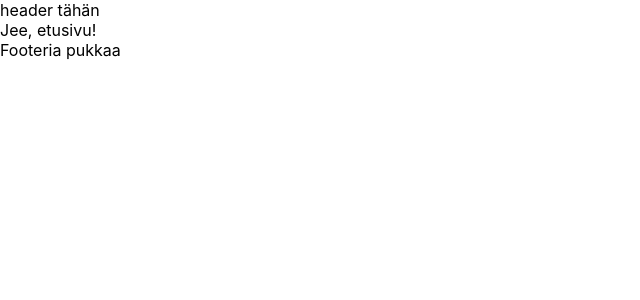
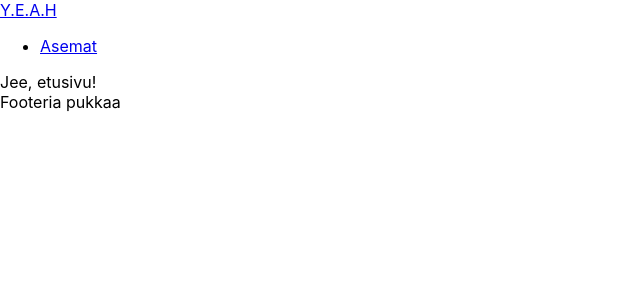
Before and after one commit to RaimoHaikari/city-bike-app, a React (Create React App) app: page / in a window 1280 px wide. Shown: the top 300 px of the page, without its empty margins (0-640 px from the left). Built offline with nearby package versions, Linux system fonts and the light colour scheme; no server answers.

Commit message:
asennettu ApolloClient ja avattu asemalistaukselle oma sivu

```diff
--- a/package.json
+++ b/package.json
@@ -1,5 +1,5 @@
 {
-  "homepage": "http://raimohaikari.github.io/city-bike-app/",
+  "homepage": "http://city-bike-app.tahtisadetta.fi/",
   "name": "city-bike-app",
   "version": "0.1.0",
   "private": true,
--- a/src/App.js
+++ b/src/App.js
@@ -1,14 +1,14 @@
 import {
   BrowserRouter as Router,
   Routes,
-  Route,
-  Link
+  Route
 } from "react-router-dom";
 
 import Footer from "./components/footer";
 import Header from "./components/header";
 
 import LandingPage from "./pages/LandingPage";
+import Stations from "./pages/Stations";
 
 const App = () => {
   return (
@@ -16,7 +16,8 @@ const App = () => {
       <Header />
 
       <Routes>
-        <Route path="*"  element={<LandingPage />} />
+        <Route path="/stations" element={<Stations />} />
+        <Route path="/" element={<LandingPage />} />
       </Routes>
 
       <Footer />
--- a/src/components/header/index.js
+++ b/src/components/header/index.js
@@ -1,9 +1,27 @@
+import { Link } from "react-router-dom";
+
 const Header = () => {
+
     return (
-        <div>
-            header tähän
-        </div>
+        <header>
+            <div>
+
+                <Link to="/">
+                    Y.E.A.H
+                </Link>
+
+                <nav>
+                    <ul>
+                        <li>
+                            <Link to="/stations">Asemat</Link>
+                        </li>
+                    </ul>
+                </nav>
+
+            </div>
+        </header>
     );
+
 };
 
 export default Header;
--- /dev/null
+++ b/src/components/stationList/index.js
@@ -0,0 +1,14 @@
+/*
+result.data.stations.map(p => p.nimi).join(', ')
+*/
+const StationList = ({stations}) => {
+    return (
+        <div>
+            {
+                stations.map(p => p.nimi).join(', ')
+            }
+        </div>
+    );
+};
+
+export default StationList;
--- a/src/index.js
+++ b/src/index.js
@@ -5,36 +5,23 @@ import App from './App';
 
 import {
   ApolloClient,
+  ApolloProvider,
   HttpLink,
-  InMemoryCache,
-  gql
+  InMemoryCache
 } from '@apollo/client'
 
-/*
-https://stackoverflow.com/questions/52130918/web-api-error-this-request-has-been-blocked-the-content-must-be-served-over-h
-*/
+const backendUri = 'http://graafeja.tahtisadetta.fi/graphql';
+
 const client = new ApolloClient({
   cache: new InMemoryCache(),
   link: new HttpLink({
-    uri: 'http://graafeja.tahtisadetta.fi/graphql',
+    uri: backendUri,
   })
 });
 
-const query = gql`
-  query {
-    users {
-      name
-    }
-  }
-`;
-
-client.query({ query })
-  .then((response) => {
-    console.log(response.data)
-  })
-
-
 const root = ReactDOM.createRoot(document.getElementById('root'));
 root.render(
+  <ApolloProvider client={client}>
     <App />
+  </ApolloProvider>
 );
--- /dev/null
+++ b/src/pages/Stations/index.js
@@ -0,0 +1,31 @@
+import { gql, useQuery } from '@apollo/client';
+import StationList from '../../components/stationList';
+
+const ALL_STATIONS = gql`
+  query {
+    stations {
+        stationID
+        nimi
+        palautuksia
+        lainoja
+        kapasiteetti
+    }
+  }
+`;
+
+const Stations = () => {
+
+    const result = useQuery(ALL_STATIONS);
+
+    if(result.loading) {
+        return <div>Loading....</div>
+    }
+
+    return (
+        <div>
+            <StationList stations={ result.data.stations }/>
+        </div>
+    );
+};
+
+export default Stations;
```
Also changed, not shown: 1 other file (tests, documents, lock files or other folders).
